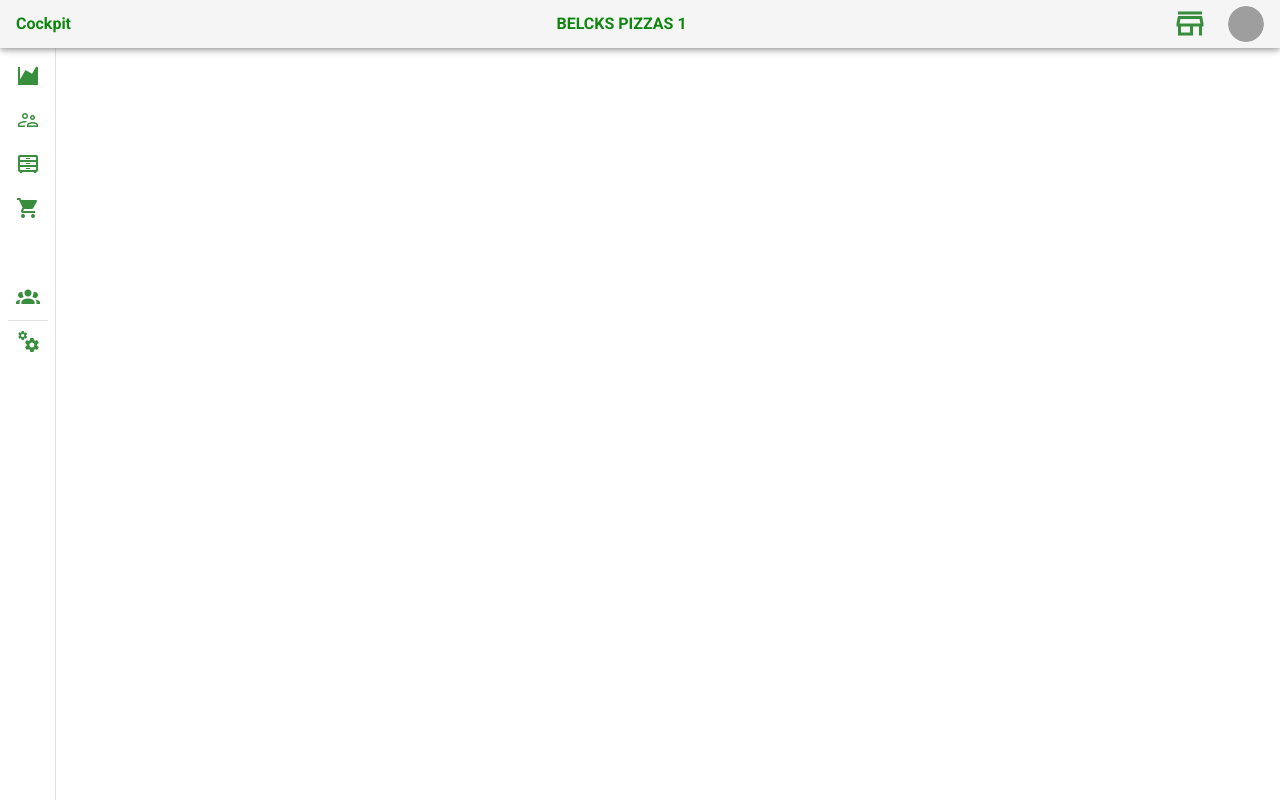
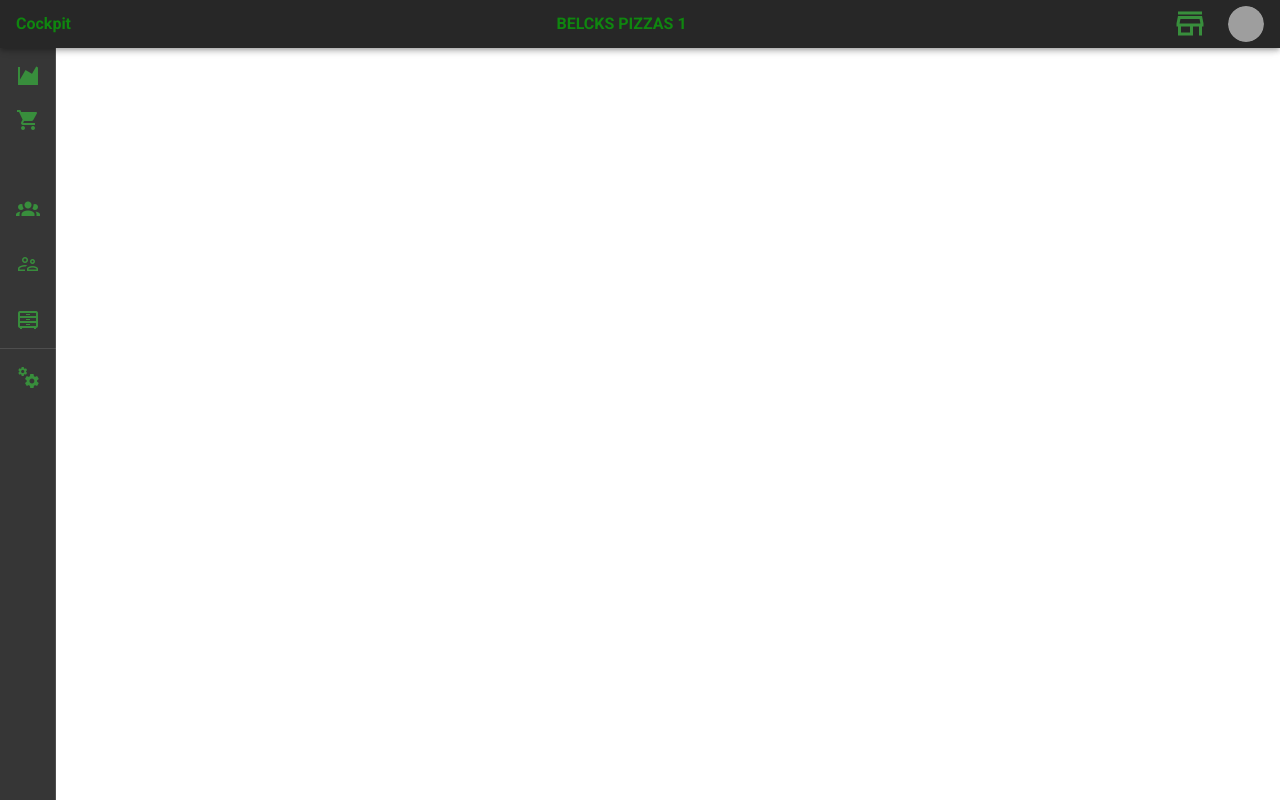
Before and after one commit to gmsdev04/beststore-cockpit, a Vue app: page / in a window 1280 px wide. Built offline with nearby package versions, Linux system fonts and the light colour scheme; grey boxes are pictures that could not be loaded.

Commit message:
incluindo menu com listas + navBar fixa

```diff
--- a/src/App.vue
+++ b/src/App.vue
@@ -6,8 +6,7 @@
     <LeftMenu :darkTheme="darkTheme"/>
 
     <v-main>
-      <div class="mainSpace">
-    </div>
+
     </v-main>
   </v-app>
 </template>
@@ -16,6 +15,7 @@
 import NavBar from './templates/NavBar.vue'
 import LeftMenu from './templates/LeftMenu.vue'
 import bus from '@/eventBus'
+
 export default {
   name: 'App',
 
@@ -24,7 +24,8 @@ export default {
   data(){
     return {
         store : 'Belcks Pizzas 1',
-        darkTheme :false
+        darkTheme :true
+
      }
   },
   created(){
--- a/src/templates/LeftMenu.vue
+++ b/src/templates/LeftMenu.vue
@@ -1,25 +1,54 @@
 <template>
-  <v-navigation-drawer
-      permanent
-      absolute
-      :dark="darkTheme"
-      expand-on-hover>
+  <v-navigation-drawer permanent absolute :dark="darkTheme" expand-on-hover>
 
     <div class="navigation-white-filler"></div>
 
-      <v-divider/>
+    <v-divider />
+    <!-- OPÇÕES SEM SUB ITEMS -->
     <v-list dense nav>
-        <v-list-item v-for="item in items" :key="item.title" link>
+      <v-list-item v-for="item in itemsWithoutSubItems" :key="item.title" link>
+
         <v-list-item-icon>
           <v-icon :color="item.color">{{ item.icon }}</v-icon>
         </v-list-item-icon>
 
         <v-list-item-content>
-            <v-list-item-title>{{ item.title }}</v-list-item-title>
+          <v-list-item-title  >{{ item.title }}</v-list-item-title>
+        </v-list-item-content>
+
+      </v-list-item>
+    </v-list>
+
+    <!-- OPÇÕES COM SUB ITEMS -->
+      <v-list-group
+        v-for="item in itemsWithSubItems" :key="item.title"
+        no-action
+        >
+        <template v-slot:prependIcon>
+          <v-icon :color="item.color">{{ item.icon }}</v-icon>
+        </template>
+
+        <template v-slot:activator>
+          <v-list-item-content>
+            <v-list-item-title class="leftMenuGroupItem" v-text="item.title"></v-list-item-title>
+          </v-list-item-content>
+        </template>
+
+        <v-list-item v-for="subItem in item.subItems" :key="subItem.title" dense  link>
+          <v-list-item-icon class="ml-0">
+            <v-icon :color="subItem.color">{{ subItem.icon }}</v-icon>
+          </v-list-item-icon>
+          <v-list-item-content link>
+            <v-list-item-title class="leftMenuGroupSubItem" v-text="subItem.title" >
+            </v-list-item-title>
           </v-list-item-content>
         </v-list-item>
-      <v-divider/>
-      <v-list-item >
+      </v-list-group>
+
+    <v-divider />
+    <!-- CONFIGURACOES -->
+    <v-list dense nav>
+      <v-list-item link>
         <v-list-item-icon>
           <v-icon color="green darken-2">mdi-cogs</v-icon>
         </v-list-item-icon>
@@ -29,6 +58,7 @@
         </v-list-item-content>
       </v-list-item>
     </v-list>
+
   </v-navigation-drawer>
 </template>
 
@@ -38,6 +68,20 @@ export default {
         darkTheme: {
             type: Boolean,
             required: true
+        }
+    },
+    computed : {
+      itemsWithSubItems(){
+        const hasSubItems = function(data){
+          return data.subItems != undefined;
+        }
+        return this.items.filter(hasSubItems)
+      },
+      itemsWithoutSubItems(){
+        const hasSubItems = function(data){
+          return data.subItems == undefined;
+        }
+        return this.items.filter(hasSubItems)
       }
     },
     data(){
@@ -51,12 +95,42 @@ export default {
                 {
                     title: 'Usuários',
                     icon: 'mdi-account-supervisor-outline',
+                    color: 'green darken-2',
+                    subItems:[
+                        {
+                          title: 'Criar novo',
+                          icon: 'mdi-account-plus-outline',
                           color: 'green darken-2'
+                        },
+                        {
+                          title: 'Consultar',
+                          icon: 'mdi-account-search-outline',
+                          color: 'green darken-2'
+                        },
+                        {
+                          title: 'Atualizar',
+                          icon: 'mdi-account-edit-outline',
+                          color: 'green darken-2'
+                        },
+                        {
+                          title: 'Desativar',
+                          icon: 'mdi-account-minus-outline',
+                          color: 'green darken-2'
+                        }
+
+                    ]
                 },
                 {
                     title: 'Estoque',
                     icon: 'mdi-dresser-outline',
+                    color: 'green darken-2',
+                    subItems:[
+                        {
+                          title: 'Fim de validade',
+                          icon: 'mdi-account-supervisor-outline',
                           color: 'green darken-2'
+                        },
+                    ]
                 },
                 {
                     title: 'Vendas',
@@ -99,4 +173,20 @@ export default {
   height: 47px;
 }
 
+.leftMenuGroupItem{
+  font-size: 0.8125rem;
+  font-weight: 500;
+  line-height: 1rem;
+}
+
+.leftMenuGroupSubItem{
+  font-size: 0.8125rem;
+  font-weight: 500;
+  line-height: 1rem;
+
+}
+
+.v-list-item-x{
+  height: 1px;
+}
 </style>
--- a/src/templates/NavBar.vue
+++ b/src/templates/NavBar.vue
@@ -1,7 +1,7 @@
 <template>
 
 <div>
-   <v-app-bar app hide-on-scroll :dark="darkTheme" dense>
+   <v-app-bar app  :dark="darkTheme" dense>
       <transition mode="out-in" enter-active-class="animate__animated animate__bounceInLeft"
         leave-active-class="animate__animated animate__backOutLeft">
         <div class="cockpit-text" v-show="$vuetify.breakpoint.lg || $vuetify.breakpoint.md || $vuetify.breakpoint.sm">Cockpit</div>
```
Lines whose indentation alone changed are shown as unchanged.
